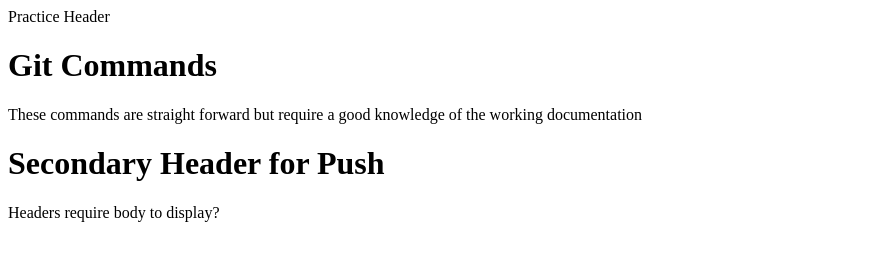
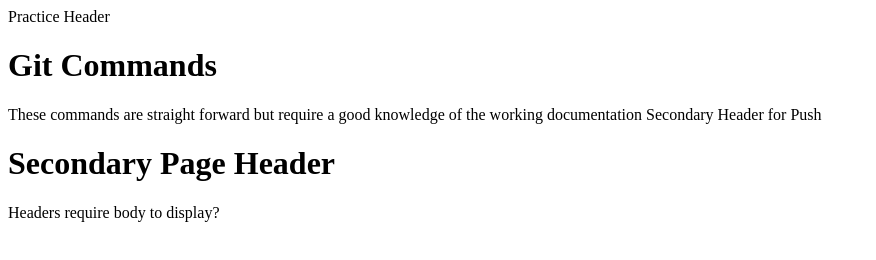
Before and after one commit to finesebastian/IS601-F21-Week3Practice, a plain HTML site: page index.html in a window 1280 px wide. Shown: the whole page, without its empty margins (0-876 px from the left). Drawn offline with Linux system fonts and the light colour scheme.

Commit message:
TASK: Update index.html in SecondaryBranch for Merge

```diff
--- a/index.html
+++ b/index.html
@@ -2,7 +2,8 @@
 	<title>This is a Practice Run</title>
 		<head>Practice Header</head>
 			<h1>Git Commands</h1>
-			<body>These commands are straight forward but require a good knowledge of the working documentation</body>
-			<h1>Secondary Header for Push</h1>
-			<body>Headers require body to display?</body>
+				<body>These commands are straight forward but require a good knowledge of the working documentation</body>
+		<head>Secondary Header for Push</head>
+			<h1>Secondary Page Header</h1>
+				<body>Headers require body to display?</body>
 </html>
```
